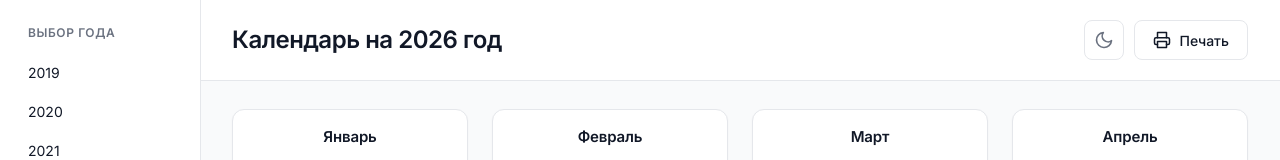
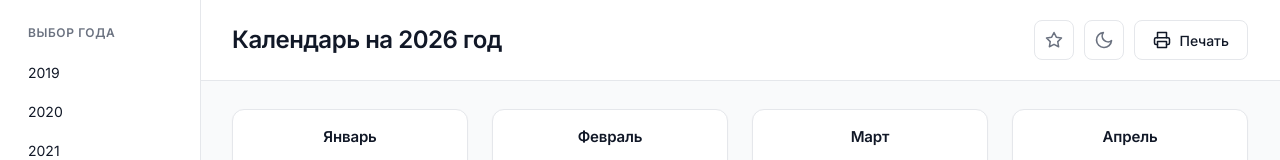
Before and after one commit to pelkinn/calendar, a Vue app: page /year/2026 in a window 1280 px wide. Shown: the top 160 px of the page. Built offline with nearby package versions, Linux system fonts and the light colour scheme.

Commit message:
Add holiday features to calendar: implement holiday display, tooltip, and styling

```diff
--- a/src/assets/styles/main.css
+++ b/src/assets/styles/main.css
@@ -26,6 +26,13 @@
   --color-hover: rgba(0, 0, 0, 0.04);
   --color-selected-bg: #2563eb;
   --color-selected-text: #ffffff;
+
+  /* Праздники */
+  --color-holiday: #e879f9;
+  --color-holiday-official: #dc2626;
+  --color-holiday-active-bg: rgba(220, 38, 38, 0.08);
+  --color-tooltip-bg: #1f2937;
+  --color-tooltip-text: #f9fafb;
 
   /* Размеры */
   --sidebar-width: 200px;
@@ -64,6 +71,13 @@
   --color-hover: rgba(255, 255, 255, 0.06);
   --color-selected-bg: #3b82f6;
   --color-selected-text: #ffffff;
+
+  /* Праздники */
+  --color-holiday: #d946ef;
+  --color-holiday-official: #f87171;
+  --color-holiday-active-bg: rgba(248, 113, 113, 0.15);
+  --color-tooltip-bg: #e2e8f0;
+  --color-tooltip-text: #0f172a;
 }
 
 * {
@@ -135,6 +149,7 @@ input {
 
   .print-button,
   .theme-toggle,
+  .holiday-toggle,
   .header-actions {
     display: none !important;
   }
@@ -261,6 +276,28 @@ input {
     justify-content: center !important;
   }
 
+  /* Праздники при печати */
+  .day-cell.holiday-official .day-number {
+    color: #dc2626 !important;
+    font-weight: 700 !important;
+  }
+
+  .holiday-dot {
+    position: absolute !important;
+    bottom: 0 !important;
+    left: 50% !important;
+    transform: translateX(-50%) !important;
+    width: 3px !important;
+    height: 3px !important;
+    border-radius: 50% !important;
+    background-color: #dc2626 !important;
+    display: block !important;
+  }
+
+  .day-cell.holiday {
+    position: relative !important;
+  }
+
   @page {
     size: A4 landscape;
     margin: 8mm;
--- a/src/components/MonthCard.vue
+++ b/src/components/MonthCard.vue
@@ -1,14 +1,26 @@
 <script setup lang="ts">
+import { computed } from "vue";
 import type { MonthData, MonthCell } from "@/types/calendar";
 import { useSelectedDate } from "@/composables/useSelectedDate";
+import { useHolidays } from "@/composables/useHolidays";
+import { getMonthHolidays, type Holiday } from "@/data/holidays";
 
-defineProps<{
+const props = defineProps<{
   month: MonthData;
 }>();
 
 const weekdays = ["Пн", "Вт", "Ср", "Чт", "Пт", "Сб", "Вс"];
 
 const { isSelected, toggleDate } = useSelectedDate();
+const { showHolidays } = useHolidays();
+
+// Кэшируем праздники для текущего месяца
+const monthHolidays = computed(() => getMonthHolidays(props.month.monthIndex));
+
+const getHolidayForCell = (cell: MonthCell): Holiday | null => {
+  if (!cell.day) return null;
+  return monthHolidays.value.get(cell.day) ?? null;
+};
 
 const handleDayClick = (cell: MonthCell) => {
   if (cell.day !== null && cell.date) {
@@ -51,12 +63,24 @@ const handleDayClick = (cell: MonthCell) => {
               today: cell.isToday,
               selected: isSelected(cell.date),
               clickable: cell.day !== null,
+              holiday: showHolidays && getHolidayForCell(cell) !== null,
+              'holiday-official':
+                showHolidays && getHolidayForCell(cell)?.official === true,
             }"
+            :data-tooltip="
+              showHolidays && getHolidayForCell(cell)
+                ? getHolidayForCell(cell)!.name
+                : undefined
+            "
             @click="handleDayClick(cell)"
           >
             <span v-if="cell.day !== null" class="day-number">
               {{ cell.day }}
             </span>
+            <span
+              v-if="showHolidays && getHolidayForCell(cell)"
+              class="holiday-dot"
+            ></span>
           </td>
         </tr>
       </tbody>
@@ -180,4 +204,68 @@ const handleDayClick = (cell: MonthCell) => {
   border: 2px solid var(--color-today-border);
   color: var(--color-text);
 }
+
+/* === Праздники === */
+
+.day-cell.holiday {
+  position: relative;
+  cursor: help;
+}
+
+.day-cell.holiday .day-number {
+  color: var(--color-holiday);
+  font-weight: 600;
+}
+
+.day-cell.holiday-official .day-number {
+  color: var(--color-holiday-official);
+  font-weight: 700;
+}
+
+.holiday-dot {
+  position: absolute;
+  bottom: 1px;
+  left: 50%;
+  transform: translateX(-50%);
+  width: 4px;
+  height: 4px;
+  border-radius: 50%;
+  background-color: var(--color-holiday);
+}
+
+.day-cell.holiday-official .holiday-dot {
+  background-color: var(--color-holiday-official);
+}
+
+/* Тултип при наведении (через CSS pseudo-element) */
+.day-cell.holiday[data-tooltip]:hover::after {
+  content: attr(data-tooltip);
+  position: absolute;
+  bottom: calc(100% + 4px);
+  left: 50%;
+  transform: translateX(-50%);
+  padding: 4px 8px;
+  background-color: var(--color-tooltip-bg);
+  color: var(--color-tooltip-text);
+  font-size: 0.6875rem;
+  font-weight: 500;
+  line-height: 1.3;
+  white-space: nowrap;
+  border-radius: var(--radius-sm);
+  box-shadow: 0 2px 8px var(--color-shadow-lg);
+  z-index: 100;
+  pointer-events: none;
+}
+
+.day-cell.holiday[data-tooltip]:hover::before {
+  content: "";
+  position: absolute;
+  bottom: calc(100% + 0px);
+  left: 50%;
+  transform: translateX(-50%);
+  border: 4px solid transparent;
+  border-top-color: var(--color-tooltip-bg);
+  z-index: 100;
+  pointer-events: none;
+}
 </style>
--- /dev/null
+++ b/src/components/icons/HolidayIcon.vue
@@ -0,0 +1,26 @@
+<script setup lang="ts">
+defineProps<{
+  active?: boolean;
+}>();
+</script>
+
+<template>
+  <svg
+    xmlns="http://www.w3.org/2000/svg"
+    width="18"
+    height="18"
+    viewBox="0 0 24 24"
+    fill="none"
+    stroke="currentColor"
+    stroke-width="2"
+    stroke-linecap="round"
+    stroke-linejoin="round"
+    :class="{ active }"
+  >
+    <!-- Звезда / праздничная иконка -->
+    <polygon
+      points="12 2 15.09 8.26 22 9.27 17 14.14 18.18 21.02 12 17.77 5.82 21.02 7 14.14 2 9.27 8.91 8.26 12 2"
+      :fill="active ? 'currentColor' : 'none'"
+    />
+  </svg>
+</template>
--- /dev/null
+++ b/src/composables/useHolidays.ts
@@ -0,0 +1,35 @@
+import { ref, readonly } from "vue";
+
+/**
+ * Composable для управления отображением праздников
+ */
+const showHolidays = ref<boolean>(loadShowHolidays());
+
+function loadShowHolidays(): boolean {
+  try {
+    const saved = localStorage.getItem("show-holidays");
+    return saved === "true";
+  } catch {
+    return false;
+  }
+}
+
+function saveShowHolidays(value: boolean): void {
+  try {
+    localStorage.setItem("show-holidays", String(value));
+  } catch {
+    // ignore
+  }
+}
+
+export function useHolidays() {
+  const toggleHolidays = () => {
+    showHolidays.value = !showHolidays.value;
+    saveShowHolidays(showHolidays.value);
+  };
+
+  return {
+    showHolidays: readonly(showHolidays),
+    toggleHolidays,
+  };
+}
--- /dev/null
+++ b/src/data/holidays.ts
@@ -0,0 +1,71 @@
+/**
+ * Российские праздники и памятные даты
+ * Ключ — "MM-DD", значение — название праздника
+ */
+
+export interface Holiday {
+  name: string;
+  /** Официальный государственный праздник (выходной) */
+  official: boolean;
+}
+
+/**
+ * Праздники, привязанные к фиксированной дате (не зависят от года)
+ */
+export const FIXED_HOLIDAYS: Record<string, Holiday> = {
+  // Январь
+  "01-01": { name: "Новый год", official: true },
+  "01-02": { name: "Новогодние каникулы", official: true },
+  "01-03": { name: "Новогодние каникулы", official: true },
+  "01-04": { name: "Новогодние каникулы", official: true },
+  "01-05": { name: "Новогодние каникулы", official: true },
+  "01-06": { name: "Новогодние каникулы", official: true },
+  "01-07": { name: "Рождество Христово", official: true },
+  "01-08": { name: "Новогодние каникулы", official: true },
+
+  // Февраль
+  "02-23": { name: "День защитника Отечества", official: true },
+
+  // Март
+  "03-08": { name: "Международный женский день", official: true },
+
+  // Май
+  "05-01": { name: "Праздник Весны и Труда", official: true },
+  "05-09": { name: "День Победы", official: true },
+
+  // Июнь
+  "06-12": { name: "День России", official: true },
+
+  // Ноябрь
+  "11-04": { name: "День народного единства", official: true },
+};
+
+/**
+ * Получить праздник для конкретной даты
+ * @param month - месяц (0-11)
+ * @param day - день месяца
+ * @returns Holiday | null
+ */
+export function getHoliday(month: number, day: number): Holiday | null {
+  const key = `${String(month + 1).padStart(2, "0")}-${String(day).padStart(2, "0")}`;
+  return FIXED_HOLIDAYS[key] ?? null;
+}
+
+/**
+ * Получить все праздники за конкретный месяц
+ * @param month - месяц (0-11)
+ * @returns Map<number, Holiday> — день -> праздник
+ */
+export function getMonthHolidays(month: number): Map<number, Holiday> {
+  const result = new Map<number, Holiday>();
+  const monthStr = String(month + 1).padStart(2, "0");
+
+  for (const [key, holiday] of Object.entries(FIXED_HOLIDAYS)) {
+    if (key.startsWith(monthStr + "-")) {
+      const day = parseInt(key.split("-")[1], 10);
+      result.set(day, holiday);
+    }
+  }
+
+  return result;
+}
--- a/src/views/YearCalendarPage.vue
+++ b/src/views/YearCalendarPage.vue
@@ -8,7 +8,9 @@ import SidebarYearPicker from "@/components/SidebarYearPicker.vue";
 import MonthGrid from "@/components/MonthGrid.vue";
 import ThemeIcon from "@/components/icons/ThemeIcon.vue";
 import PrintIcon from "@/components/icons/PrintIcon.vue";
+import HolidayIcon from "@/components/icons/HolidayIcon.vue";
 import { useTheme } from "@/composables/useTheme";
+import { useHolidays } from "@/composables/useHolidays";
 
 const props = defineProps<{
   year: number;
@@ -16,6 +18,7 @@ const props = defineProps<{
 
 const router = useRouter();
 const { theme, toggleTheme } = useTheme();
+const { showHolidays, toggleHolidays } = useHolidays();
 
 // Динамические мета-теги для SEO
 useHead({
@@ -114,6 +117,10 @@ const themeTitle = computed(() =>
     ? "Переключить на тёмную тему"
     : "Переключить на светлую тему",
 );
+
+const holidaysTitle = computed(() =>
+  showHolidays.value ? "Скрыть праздники" : "Показать праздники",
+);
 </script>
 
 <template>
@@ -124,6 +131,15 @@ const themeTitle = computed(() =>
       <header class="calendar-header">
         <h1 class="calendar-title">{{ pageTitle }}</h1>
         <div class="header-actions">
+          <button
+            class="holiday-toggle"
+            :class="{ active: showHolidays }"
+            @click="toggleHolidays"
+            :title="holidaysTitle"
+            aria-label="Переключить отображение праздников"
+          >
+            <HolidayIcon :active="showHolidays" />
+          </button>
           <button
             class="theme-toggle"
             @click="toggleTheme"
@@ -184,6 +200,7 @@ const themeTitle = computed(() =>
   gap: 10px;
 }
 
+.holiday-toggle,
 .theme-toggle {
   display: flex;
   align-items: center;
@@ -197,10 +214,17 @@ const themeTitle = computed(() =>
   transition: all 0.15s ease;
 }
 
+.holiday-toggle:hover,
 .theme-toggle:hover {
   background-color: var(--color-hover);
   color: var(--color-text);
   border-color: var(--color-border);
+}
+
+.holiday-toggle.active {
+  color: var(--color-holiday-official);
+  border-color: var(--color-holiday-official);
+  background-color: var(--color-holiday-active-bg);
 }
 
 .print-button {
@@ -261,7 +285,8 @@ const themeTitle = computed(() =>
     display: none;
   }
 
-  .theme-toggle {
+  .theme-toggle,
+  .holiday-toggle {
     width: 36px;
     height: 36px;
   }
```
